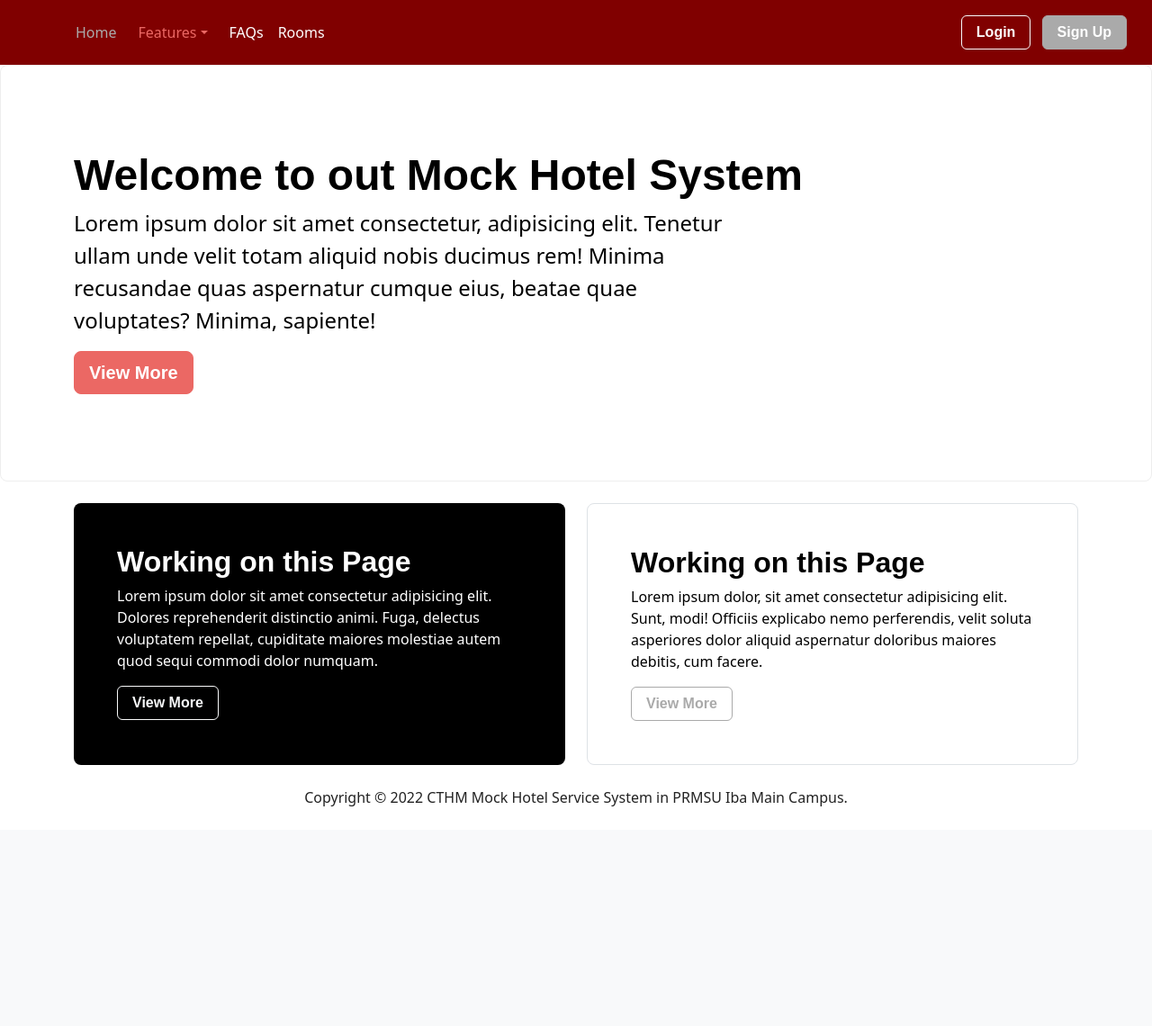
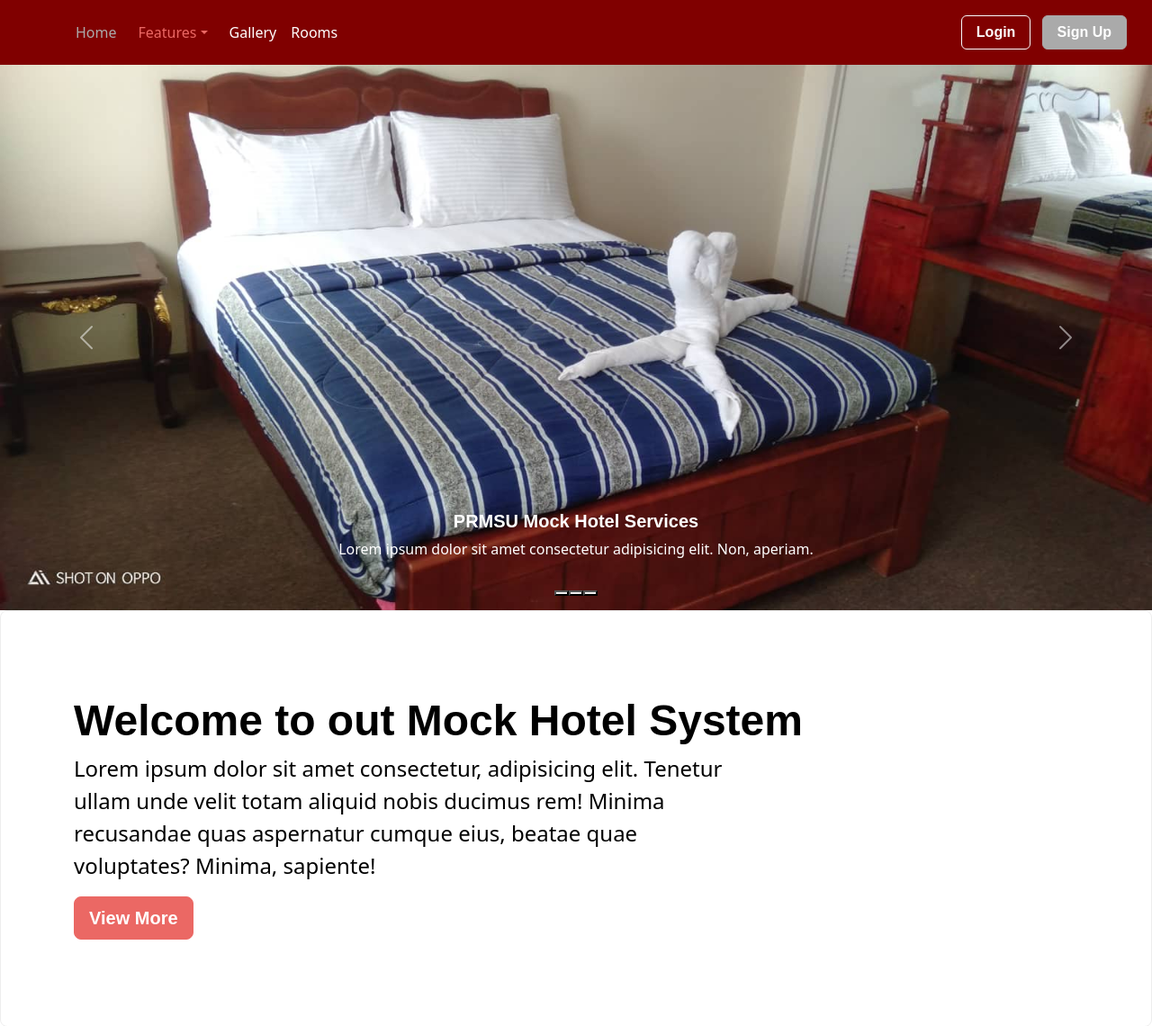
Before and after one commit to chrstncleofas/mockHotelServices, a Django app: page / in a window 1280 px wide. Shown: the top 1140 px of the page at 90% size. Before the commit the page ends 896 px from the top, so only its background shows below. Run offline with Django 4.2, Linux system fonts and the light colour scheme; some libraries are stand-ins or nearby versions; some web fonts are replaced.

Commit message:
Implementation Process

```diff
--- a/prmsuMockHotelSystem/HomePage/templates/HomePage/home.html
+++ b/prmsuMockHotelSystem/HomePage/templates/HomePage/home.html
@@ -32,7 +32,7 @@
               <a class="dropdown-item" href="#">Not Available</a>
             </div>
           </li>
-          <li><a href="#" class="nav-link px-2 text-white">FAQs</a></li>
+          <li><a href="{% url 'gallery' %}" class="nav-link px-2 text-white">Gallery</a></li>
           <li><a href="{% url 'listroom' %}" class="nav-link px-2 text-white">Rooms</a></li>
         </ul>
 
@@ -43,6 +43,107 @@
       </div>
     </div>
   </header>
+
+  <!-- Carousel wrapper -->
+<div
+id="carouselBasicExample"
+class="carousel slide carousel-fade"
+data-mdb-ride="carousel"
+>
+<!-- Indicators -->
+<div class="carousel-indicators">
+  <button
+    type="button"
+    data-mdb-target="#carouselBasicExample"
+    data-mdb-slide-to="0"
+    class="active"
+    aria-current="true"
+    aria-label="Slide 1"
+  ></button>
+  <button
+    type="button"
+    data-mdb-target="#carouselBasicExample"
+    data-mdb-slide-to="1"
+    aria-label="Slide 2"
+  ></button>
+  <button
+    type="button"
+    data-mdb-target="#carouselBasicExample"
+    data-mdb-slide-to="2"
+    aria-label="Slide 3"
+  ></button>
+</div>
+
+<!-- Inner -->
+<div class="carousel-inner">
+  <!-- Single item -->
+  <div class="carousel-item active">
+    <img
+      src="{% static "img/1.jpg" %}"
+      class="d-block w-100"
+      alt="Sunset Over the City"
+    />
+    <div class="carousel-caption d-none d-md-block">
+      <h5>PRMSU Mock Hotel Services</h5>
+      <p>
+        Lorem ipsum dolor sit amet consectetur adipisicing elit. Non, aperiam.
+      </p>
+    </div>
+  </div>
+
+  <!-- Single item -->
+  <div class="carousel-item">
+    <img
+      src="/prmsuMockHotelSystem/HomePage/static/img/1.jpg"
+      class="d-block w-100"
+      alt="Canyon at Nigh"
+    />
+    <div class="carousel-caption d-none d-md-block">
+      <h5>Second slide label</h5>
+      <p>
+        Lorem ipsum dolor sit amet, consectetur adipiscing elit.
+      </p>
+    </div>
+  </div>
+
+  <!-- Single item -->
+  <div class="carousel-item">
+    <img
+      src="https://mdbcdn.b-cdn.net/img/Photos/Slides/img%20(23).webp"
+      class="d-block w-100"
+      alt="Cliff Above a Stormy Sea"
+    />
+    <div class="carousel-caption d-none d-md-block">
+      <h5>Third slide label</h5>
+      <p>
+        Praesent commodo cursus magna, vel scelerisque nisl consectetur.
+      </p>
+    </div>
+  </div>
+</div>
+<!-- Inner -->
+
+<!-- Controls -->
+<button
+  class="carousel-control-prev"
+  type="button"
+  data-mdb-target="#carouselBasicExample"
+  data-mdb-slide="prev"
+>
+  <span class="carousel-control-prev-icon" aria-hidden="true"></span>
+  <span class="visually-hidden">Previous</span>
+</button>
+<button
+  class="carousel-control-next"
+  type="button"
+  data-mdb-target="#carouselBasicExample"
+  data-mdb-slide="next"
+>
+  <span class="carousel-control-next-icon" aria-hidden="true"></span>
+  <span class="visually-hidden">Next</span>
+</button>
+</div>
+<!-- Carousel wrapper -->
 
   <div class="p-5 mb-4 bg-light rounded-3">
     <div class="container py-5">
--- a/prmsuMockHotelSystem/HomePage/urls.py
+++ b/prmsuMockHotelSystem/HomePage/urls.py
@@ -6,4 +6,5 @@ urlpatterns = [
     path('login/', views.login, name='login'),
     path('register/', views.register, name='register'),
     path('listroom/', views.listroom, name='listroom'),
+    path('gallery/', views.gallery, name='gallery'),
 ]
--- a/prmsuMockHotelSystem/HomePage/views.py
+++ b/prmsuMockHotelSystem/HomePage/views.py
@@ -13,3 +13,6 @@ def register(request):
 
 def listroom(request):
     return render(request, 'HomePage/listroom.html')
+
+def gallery(request):
+    return render(request, 'HomePage/gallery.html')
```
Also changed, not shown: prmsuMockHotelSystem/HomePage/templates/HomePage/gallery.html (added, +73 -0 lines), prmsuMockHotelSystem/HomePage/static/img/1.jpg (added), prmsuMockHotelSystem/HomePage/static/img/2.jpg (added).
